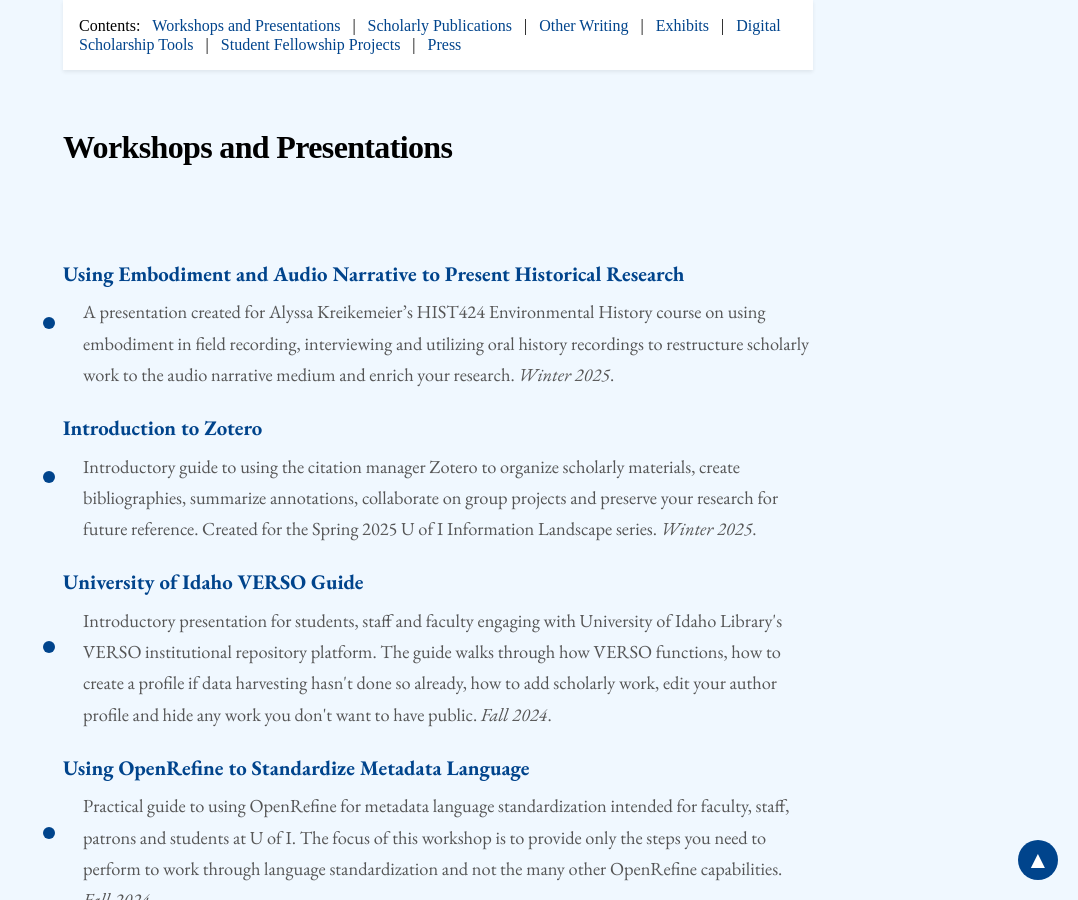
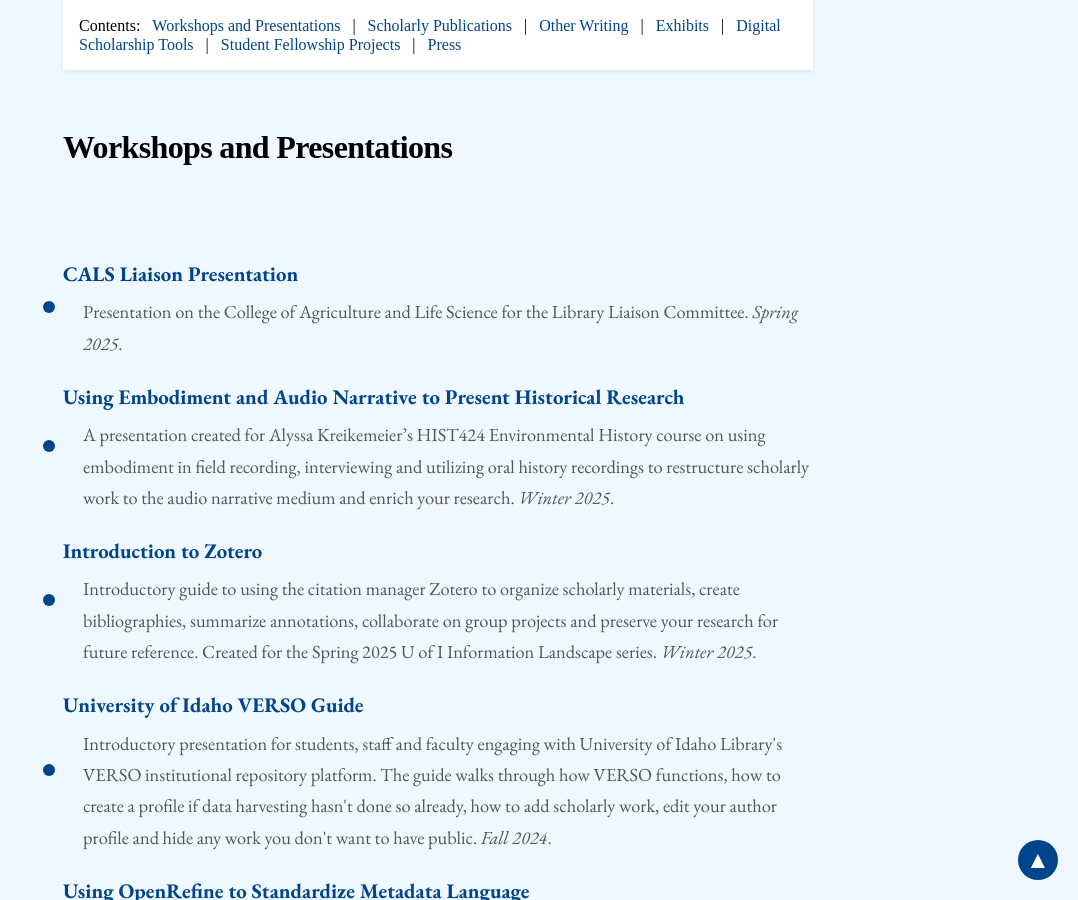
Before and after one commit to aweymo/base, a Jekyll site: the page built from index.md, in a window 1280 px wide and 900 px high, scrolled down 1152 px. Shown: the whole window, without its empty margins (202-1280 px from the left). Built offline with Jekyll 4.4.1, drawn with Linux system fonts in a browser that asks for light colours; nearby versions of some CDN libraries; some web fonts are replaced.

Commit message:
cals liaison presentation

```diff
--- a/index.md
+++ b/index.md
@@ -46,6 +46,10 @@ Previously, he has created digital scholarship projects for the University of Wa
 ## Workshops and Presentations
 
 <ul class="triangle-list">
+    <li>
+        <a href="https://aweymo-ui.github.io/cals_liaison/" target="_blank" rel="noopener noreferrer">CALS Liaison Presentation</a>
+        <span class="description">Presentation on the College of Agriculture and Life Science for the Library Liaison Committee. <i>Spring 2025</i>. </span>
+    </li>
     <li>
         <a href="https://aweymo-ui.github.io/embody_audio/" target="_blank" rel="noopener noreferrer">Using Embodiment and Audio Narrative to Present Historical Research</a>
         <span class="description">A presentation created for Alyssa Kreikemeier’s HIST424 Environmental History course on using embodiment in field recording, interviewing and utilizing oral history recordings to restructure scholarly work to the audio narrative medium and enrich your research. <i>Winter 2025</i>. </span>
```
